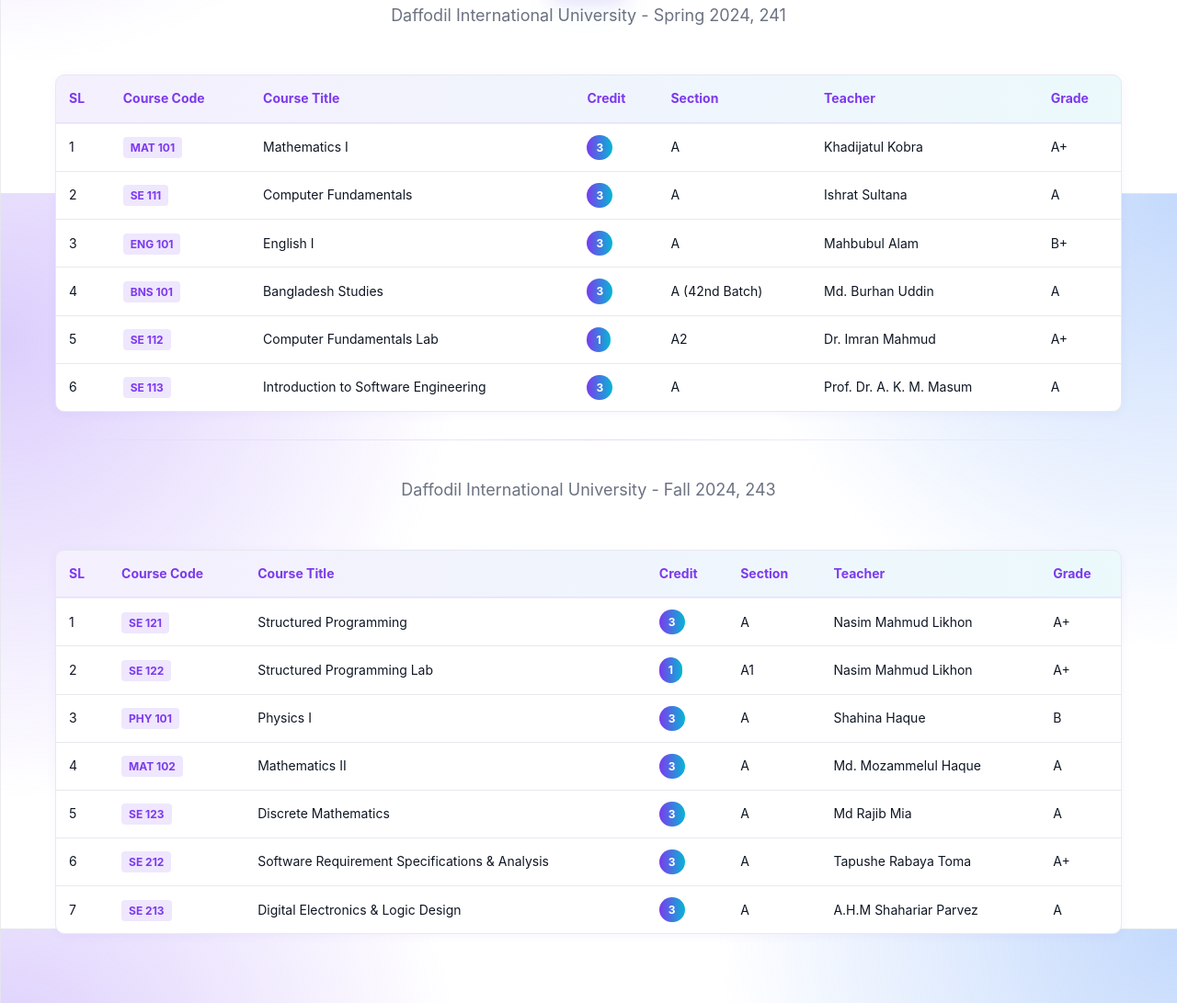
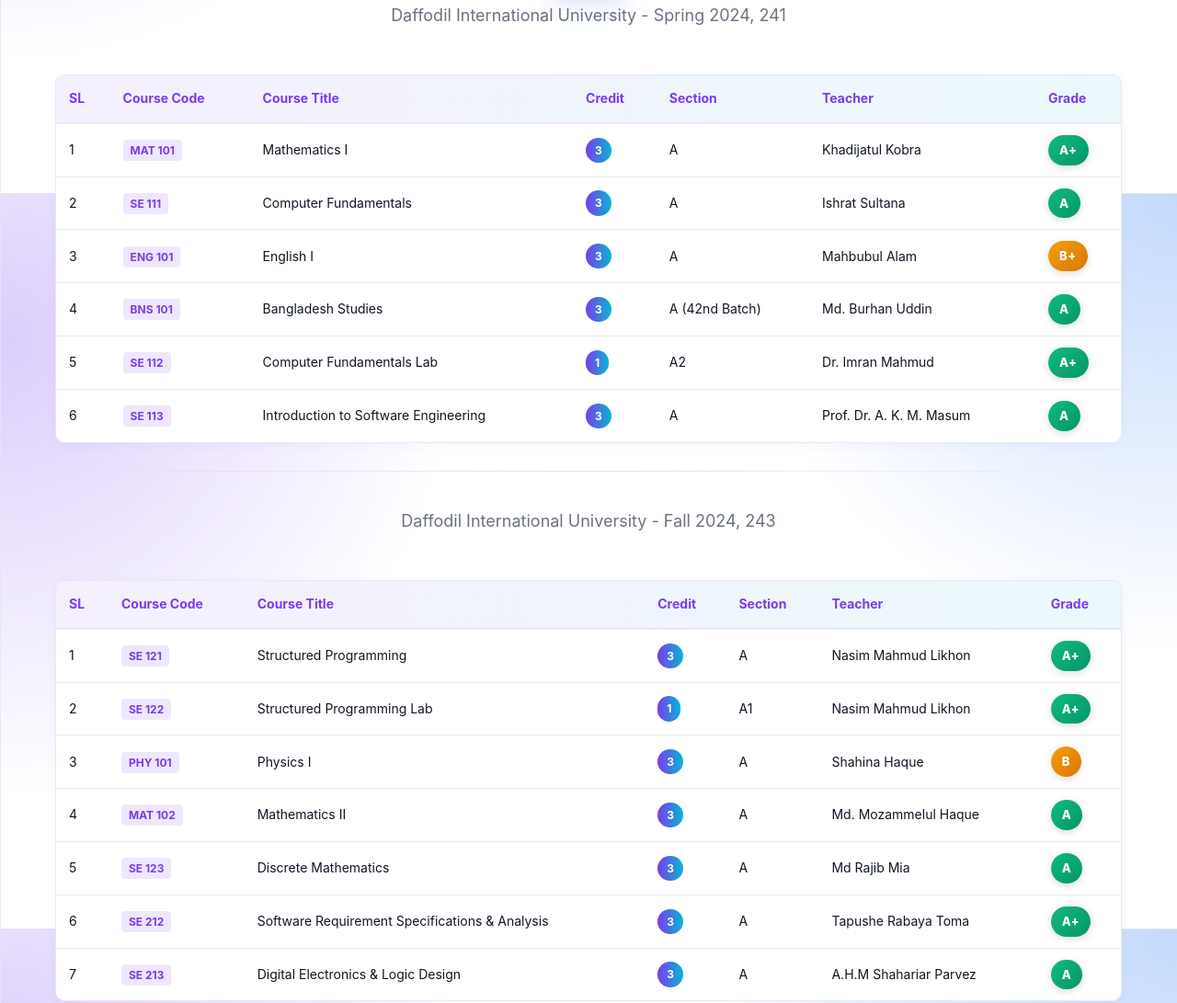
Before and after one commit to CodedBy-Sady/Portfolio_Practice, a plain HTML site: page index.html in a window 1280 px wide. Shown: the part 2190-3281 px from the top of the page at 92% size. Drawn offline with Linux system fonts and the light colour scheme.

Commit message:
change design for grade part

```diff
--- a/style.css
+++ b/style.css
@@ -630,6 +630,38 @@ section {
     font-weight: 700;
     font-size: 12px;
     display: inline-block;
+}
+
+.grade-badge {
+    padding: 6px 12px;
+    border-radius: 20px;
+    font-weight: 800;
+    font-size: 13px;
+    display: inline-block;
+    text-transform: uppercase;
+    letter-spacing: 0.5px;
+    box-shadow: 0 2px 8px rgba(0, 0, 0, 0.15);
+    transition: all 0.3s cubic-bezier(0.4, 0, 0.2, 1);
+}
+
+.grade-badge:hover {
+    transform: scale(1.1);
+    box-shadow: 0 4px 16px rgba(0, 0, 0, 0.25);
+}
+
+.grade-a {
+    background: linear-gradient(135deg, #10b981 0%, #059669 100%);
+    color: #ffffff;
+}
+
+.grade-b {
+    background: linear-gradient(135deg, #f59e0b 0%, #d97706 100%);
+    color: #ffffff;
+}
+
+.grade-c {
+    background: linear-gradient(135deg, #ef4444 0%, #dc2626 100%);
+    color: #ffffff;
 }
 
 .semester-divider {
```
